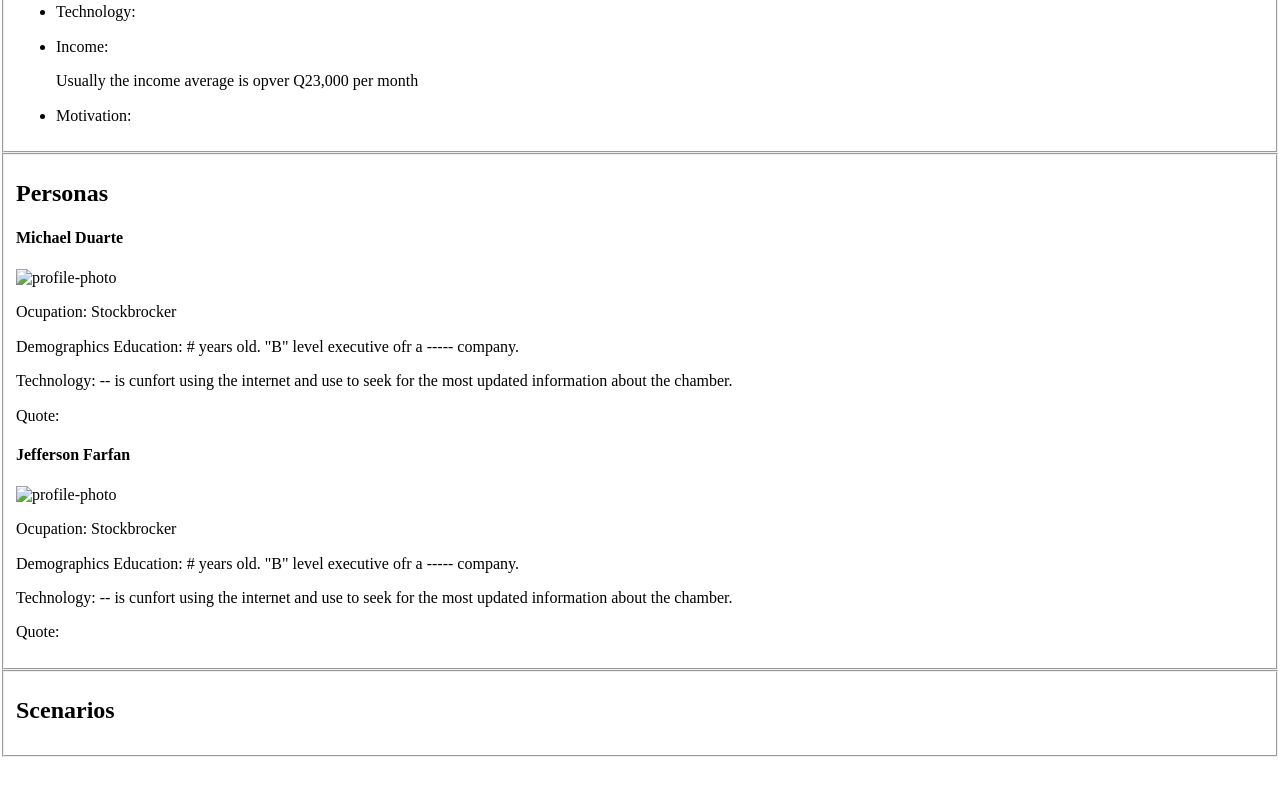
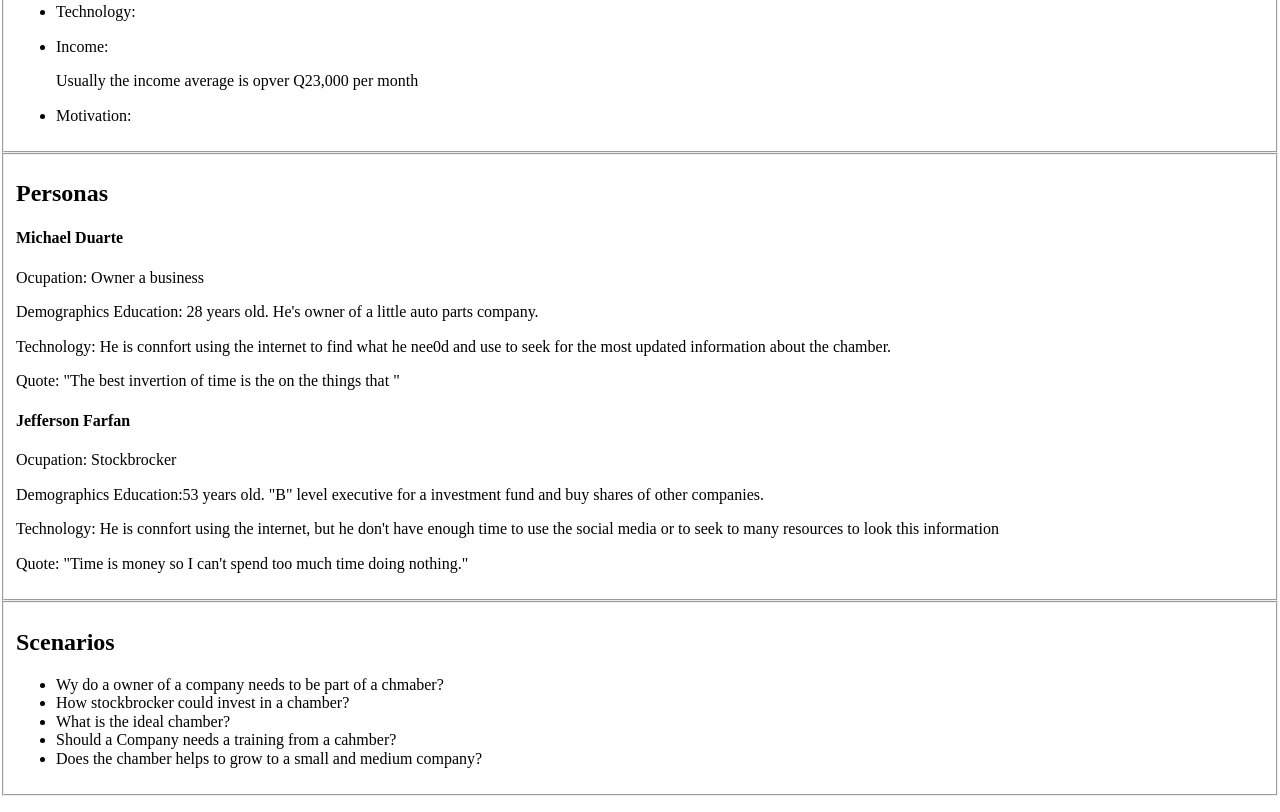
Before and after one commit to JaredLarios/wdd230, a plain HTML site: page lesson3/audience/target-audience.html in a window 1280 px wide. Shown: the part 453-1265 px from the top of the page. Before the commit the page ends 1226 px from the top, so only its background shows below. Drawn offline with nearby package versions, Linux system fonts and the light colour scheme.

Commit message:
chore: add info

```diff
--- a/lesson3/audience/target-audience.html
+++ b/lesson3/audience/target-audience.html
@@ -40,24 +40,28 @@
                 <p></p>
                 <div class="personas">
                     <h4>Michael Duarte</h4>
-                    <img src="" alt="profile-photo">
-                    <p><label>Ocupation:</label> Stockbrocker</p>
-                    <p><label>Demographics Education:</label> # years old. "B" level executive ofr a ----- company.</p>
-                    <p><label>Technology:</label> -- is cunfort using the internet and use to seek for the most updated information about the chamber.</p>
-                    <p><label>Quote:</label> </p>
+                    <p>Ocupation: Owner a business</p>
+                    <p>Demographics Education: 28 years old. He's owner of a little auto parts company.</p>
+                    <p>Technology: He is connfort using the internet to find what he nee0d and use to seek for the most updated information about the chamber.</p>
+                    <p>Quote: "The best invertion of time is the on the things that "</p>
                 </div>
                 <div class="personas">
                     <h4>Jefferson Farfan</h4>
-                    <img src="" alt="profile-photo">
-                    <p><label>Ocupation:</label> Stockbrocker</p>
-                    <p><label>Demographics Education:</label> # years old. "B" level executive ofr a ----- company.</p>
-                    <p><label>Technology:</label> -- is cunfort using the internet and use to seek for the most updated information about the chamber.</p>
-                    <p><label>Quote:</label> </p>
+                    <p>Ocupation: Stockbrocker</p>
+                    <p>Demographics Education:53 years old. "B" level executive for a investment fund and buy shares of other companies.</p>
+                    <p>Technology: He is connfort using the internet, but he don't have enough time to use the social media or to seek to many resources to look this information</p>
+                    <p>Quote: "Time is money so I can't spend too much time doing nothing."</p>
                 </div>
             </fieldset>
             <fieldset>
                 <h2 class="scenarios">Scenarios</h2>
-                <p></p>
+                <ul>
+                    <li>Wy do a owner of a company needs to be part of a chmaber?</li>
+                    <li>How stockbrocker could invest in a chamber?</li>
+                    <li>What is the ideal chamber?</li>
+                    <li>Should a Company needs a training from a cahmber?</li>
+                    <li>Does the chamber helps to grow to a small and medium company?</li>
+                </ul>
             </fieldset>
         </main>
         <footer>
```
